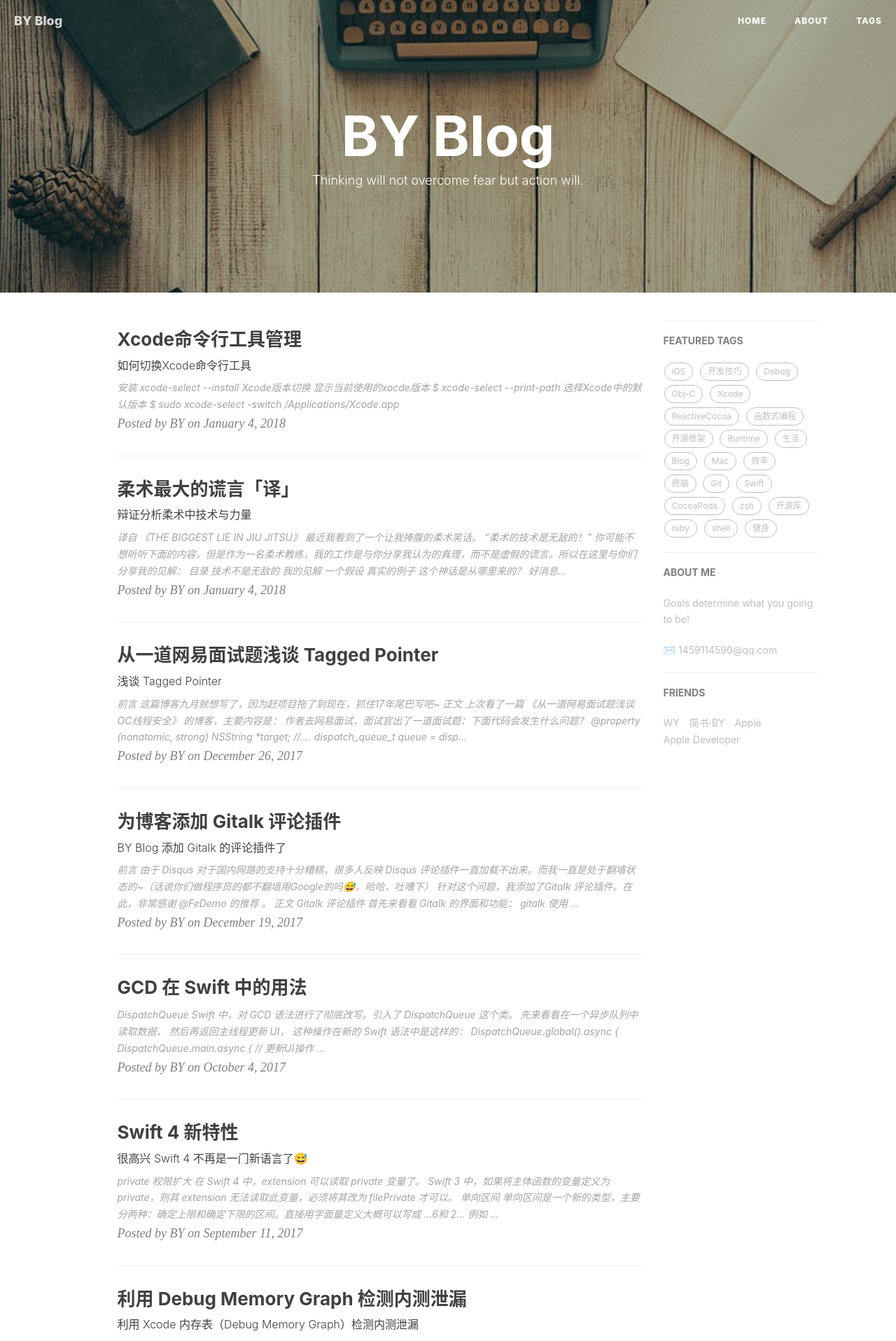
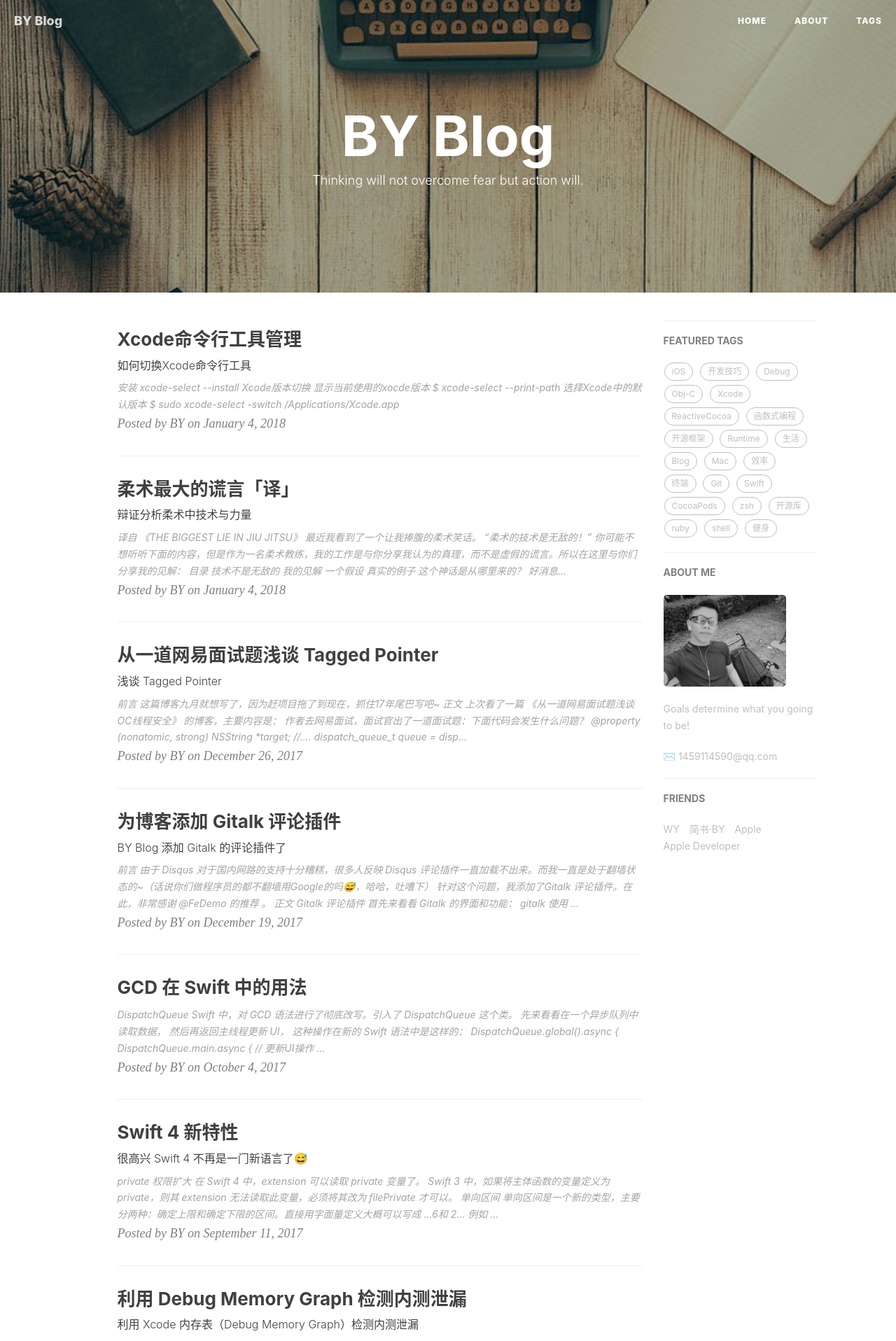
Before and after one commit to Thanos1459/Thanos1459.github.io, a Jekyll site: the page built from index.html, in a window 1280 px wide. Shown: the top 1916 px of the page at 70% size. Built offline with Jekyll 4.4.1, drawn with Linux system fonts in a browser that asks for light colours; nearby versions of some CDN libraries; the list of posts is cut into pages by our own code; comment, search, counter and statistics services are not loaded.

Commit message:
Update _config.yml

```diff
--- a/_config.yml
+++ b/_config.yml
@@ -12,7 +12,7 @@ github_repo: "https://github.com/cropwatchman/cropwatchman.github.io.git" # you
 # Sidebar settings
 sidebar: true                           # whether or not using Sidebar.
 sidebar-about-description: "Goals determine what you going to be!"
-#sidebar-avatar: /img/about_BY_gentle.jpg     # use absolute URL, seeing it's used in both `/` and `/about/`
+sidebar-avatar: /img/about_BY_gentle.jpg     # use absolute URL, seeing it's used in both `/` and `/about/`
 
 
 
```
